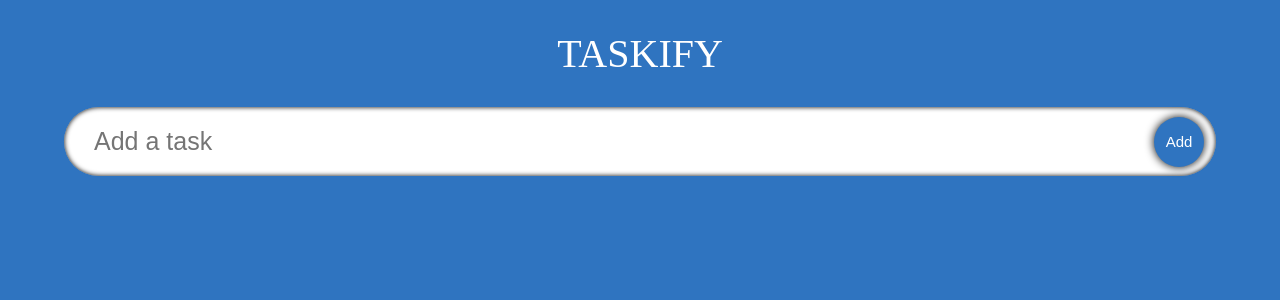
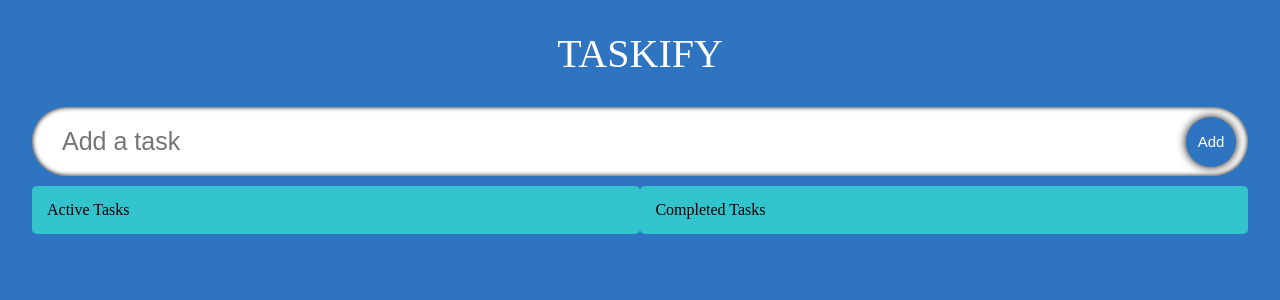
Before and after one commit to ffjaervik/ts-todo-list, a React (Create React App) app in the folder ts-react-todo-app/: page / in a window 1280 px wide. Shown: the top 300 px of the page. Built offline with nearby package versions, Linux system fonts and the light colour scheme; a web font is replaced by a local one.

Commit message:
half-way on drag and drop feature

```diff
--- a/ts-react-todo-app/src/components/TodoList.tsx
+++ b/ts-react-todo-app/src/components/TodoList.tsx
@@ -10,16 +10,36 @@ interface Props {
 
 const TodoList: React.FC<Props> = ({ todos, setTodos }) => {
 	return (
-		<div className='todos'>
-			{todos.map((todo) => (
-				<SingleTodo
-					todo={todo}
-					key={todo.id}
-					todos={todos}
-					setTodos={setTodos}
-				/>
-			))}
-		</div>
+
+        <div className="container">
+            <div className="todos">
+                <span className="todos__heading">
+                    Active Tasks
+                </span>
+{todos.map((todo) => (
+                        <SingleTodo todo = {todo} todos = {todos} key = {todo.id} setTodos={setTodos}/>
+                    ))}
+            </div>
+            <div className="todos remove">
+            <span className="todos__heading">
+                    Completed Tasks
+                </span>
+{todos.map((todo) => (
+                        <SingleTodo todo = {todo} todos = {todos} key = {todo.id} setTodos={setTodos}/>
+                    ))}
+            </div>
+        </div>
+
+		// <div className='todos'>
+		// 	{todos.map((todo) => (
+		// 		<SingleTodo
+		// 			todo={todo}
+		// 			key={todo.id}
+		// 			todos={todos}
+		// 			setTodos={setTodos}
+		// 		/>
+		// 	))}
+		// </div>
 	)
 }
 
--- a/ts-react-todo-app/src/components/styles.css
+++ b/ts-react-todo-app/src/components/styles.css
@@ -1,6 +1,6 @@
 .input {
 	display: flex;
-	width: 90%;
+	width: 95%;
 	position: relative;
 	align-items: center;
 }
@@ -45,11 +45,21 @@
     box-shadow: 0 0 5px black;
 }
 
+.container {
+    display: flex;
+    width:95%;
+    margin-top: 10px;
+    justify-content:space-between;
+    align-items: flex-start;
+}
+
 .todos {
     display:flex;
-    justify-content: space-evenly;
-    width:90%;
-    flex-wrap: wrap;
+    width:47.5%;
+    flex-direction:column;
+    padding:15px;
+    border-radius:5px;
+    background-color: rgb(50,195,205);
 }
 .todos__single{
     display: flex;
```
Also changed, not shown: ts-react-todo-app/src/model.ts (+30 -0 lines), 1 other file (tests, documents, lock files or other folders).
